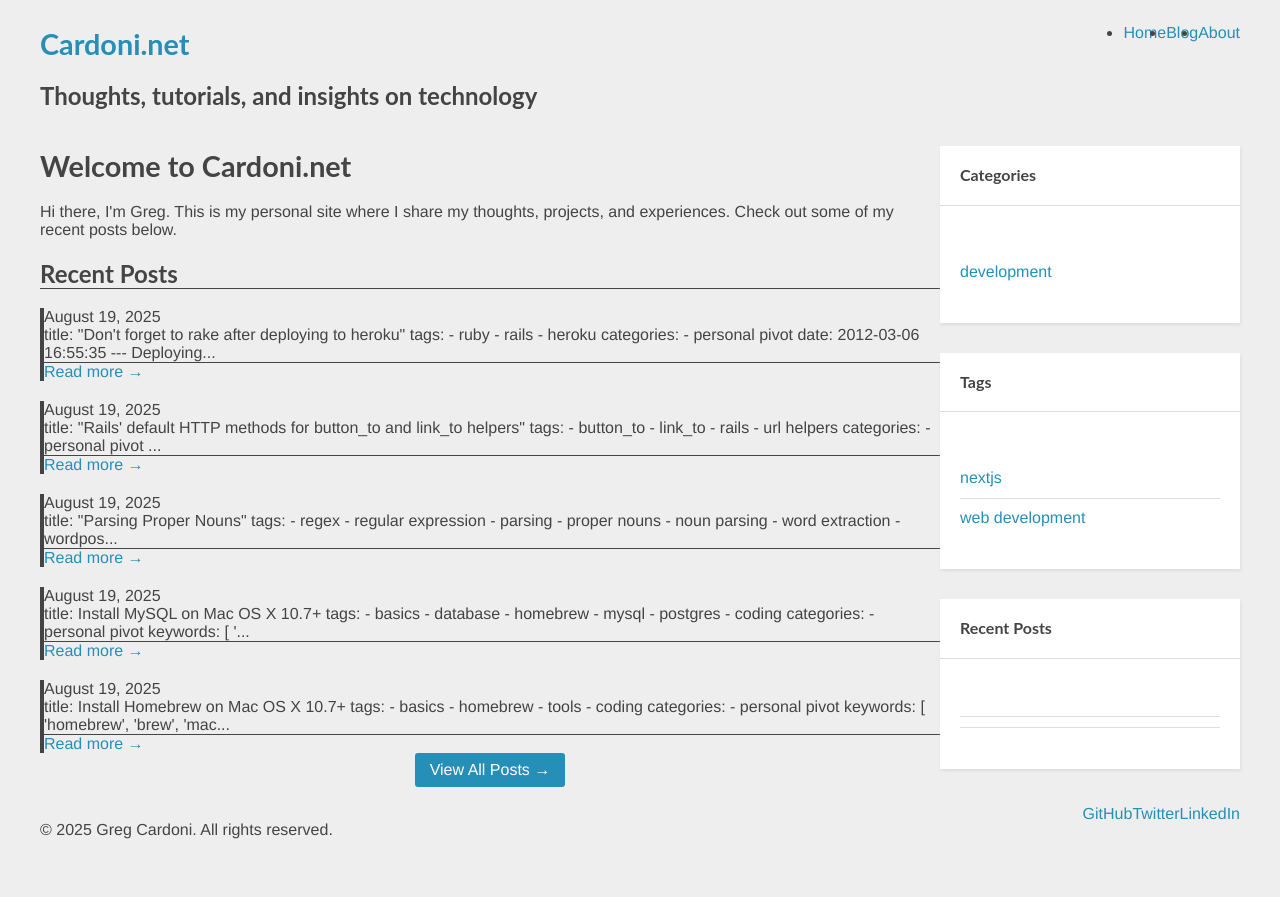
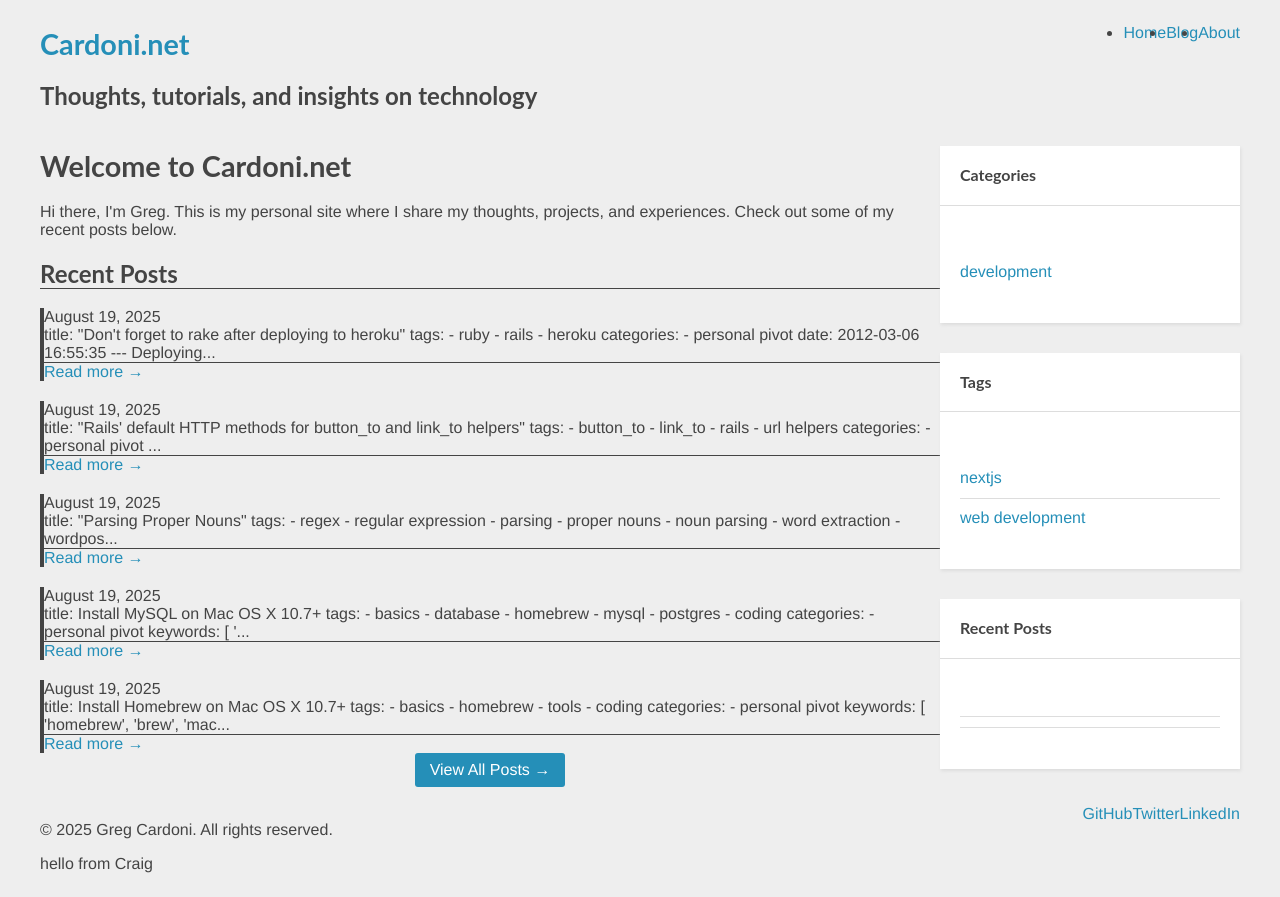
Before and after one commit to cardoni/cardoni.net, a Next.js app: page / in a window 1280 px wide. Before the commit the page ends 863 px from the top, so only its background shows below. Built offline with nearby package versions, Linux system fonts and the light colour scheme.

Commit message:
Add hello from Craig to footer

```diff
--- a/src/components/Footer.tsx
+++ b/src/components/Footer.tsx
@@ -3,6 +3,7 @@
     <footer id="footer" className="inner">
       <div className="alignleft">
         <p>&copy; {new Date().getFullYear()} Greg Cardoni. All rights reserved.</p>
+        <p className="text-sm text-gray-500">hello from Craig</p>
       </div>
       <div className="alignright">
         <div className="flex space-x-4">
```
